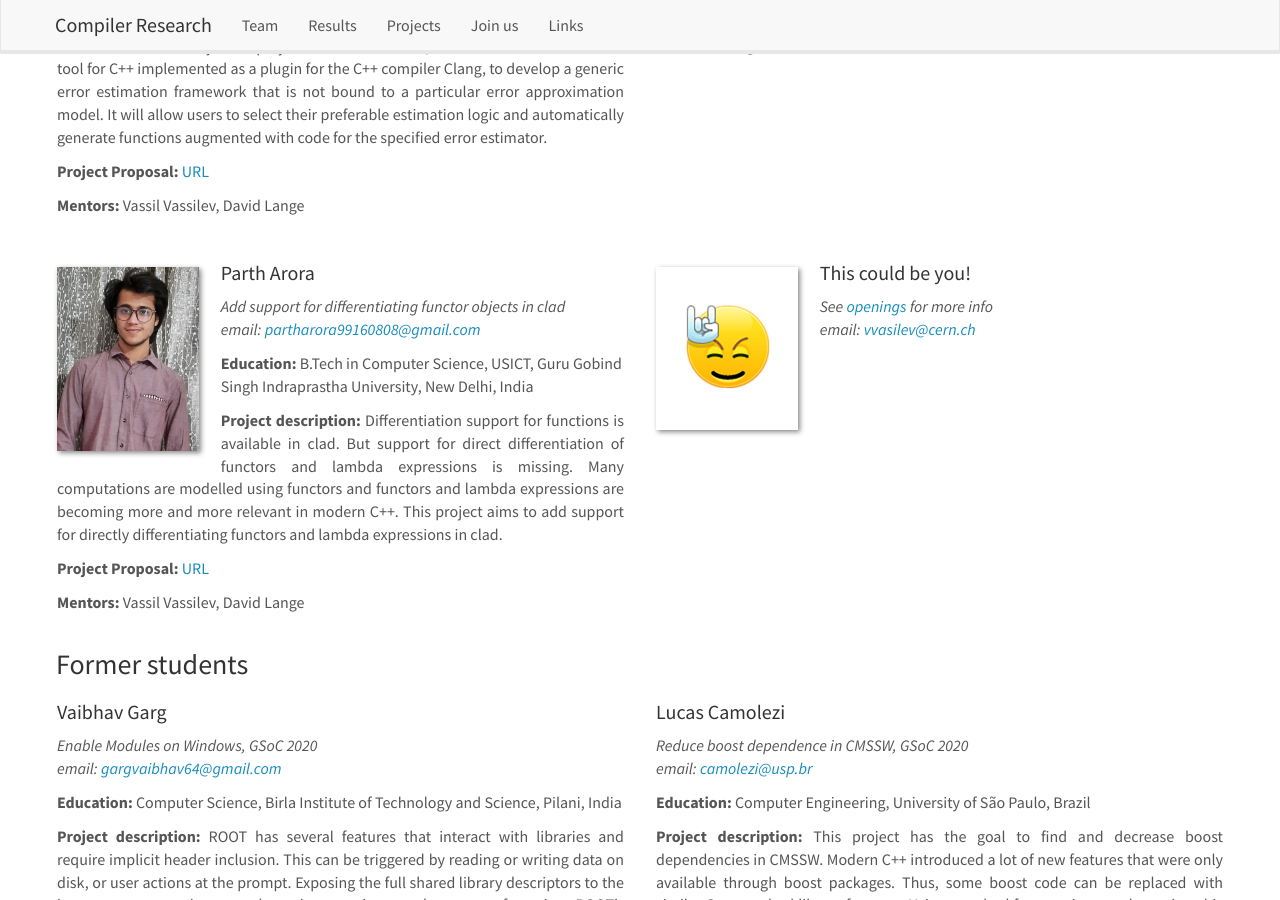
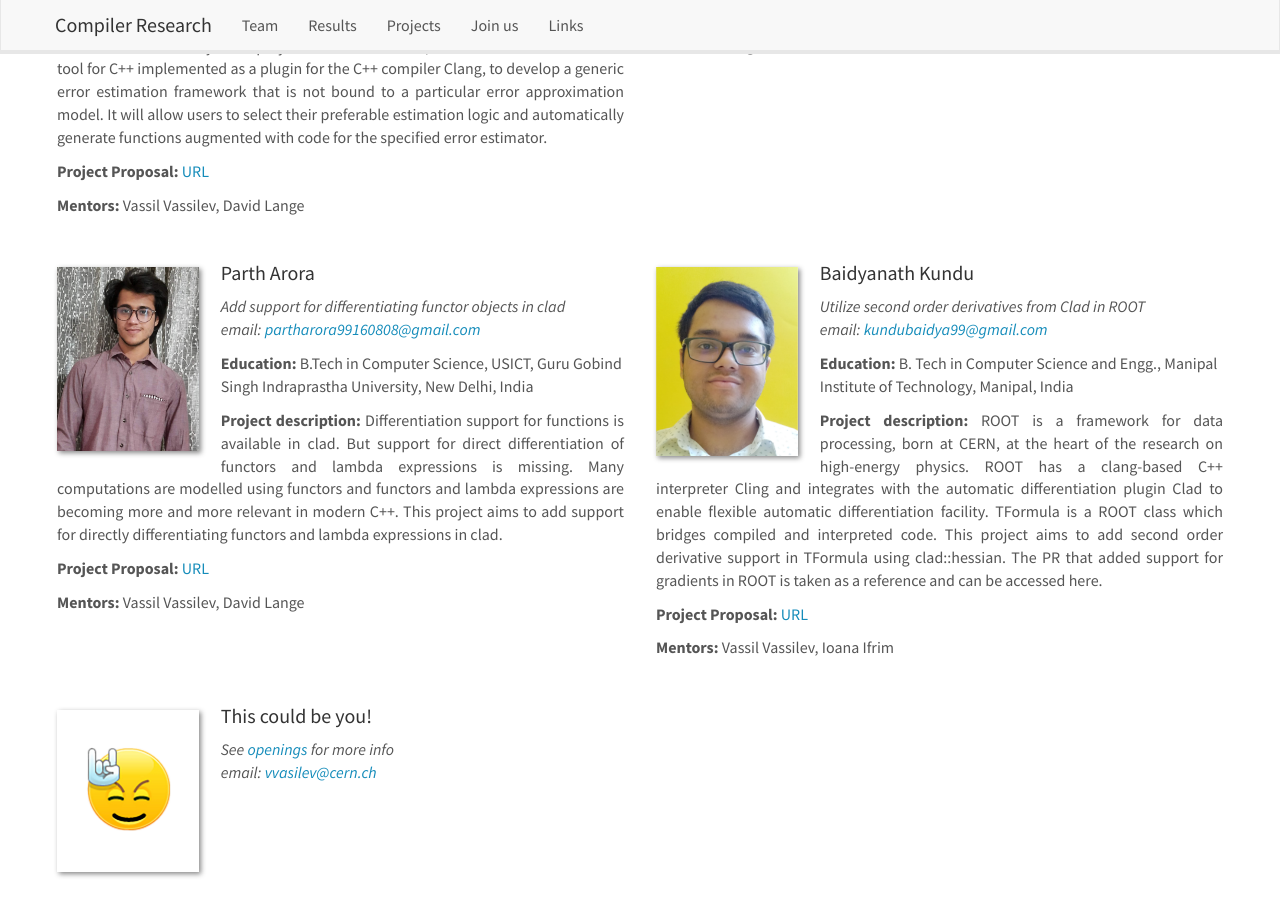
Before and after one commit to vgvassilev/clad, a Jekyll site: the page built from _pages/team.md, in a window 1280 px wide and 900 px high, scrolled down 1255 px. Built offline with Jekyll 4.4.1, drawn with Linux system fonts in a browser that asks for light colours; nearby versions of some CDN libraries.

Commit message:
Add Baidyanath to student list

```diff
--- a/_data/students.yml
+++ b/_data/students.yml
@@ -50,6 +50,21 @@
     functors and lambda expressions in clad.
   proposal: /assets/docs/Parth_Arora_Proposal_2021.pdf
   mentors: Vassil Vassilev, David Lange
+  current: 1
+
+- name: "Baidyanath Kundu"
+  photo: Baidyanath.png
+  info: 'Utilize second order derivatives from Clad in ROOT'
+  email: kundubaidya99@gmail.com
+  education: "B. Tech in Computer Science and Engg., Manipal Institute of Technology, Manipal, India"
+  description: |
+    ROOT is a framework for data processing, born at CERN, at the heart of the research on high-energy physics.
+    ROOT has a clang-based C++ interpreter Cling and integrates with the automatic differentiation plugin Clad
+    to enable flexible automatic differentiation facility. TFormula is a ROOT class which bridges compiled and
+    interpreted code. This project aims to add second order derivative support in TFormula using clad::hessian.
+    The PR that added support for gradients in ROOT is taken as a reference and can be accessed here.
+  proposal: /assets/docs/Baidyanath_Kundu_Proposal_2021.pdf
+  mentors: Vassil Vassilev, Ioana Ifrim
   current: 1
 
 - name: "This could be you!"
```
Also changed, not shown: images/team/Baidyanath.png (added), 1 other file.
